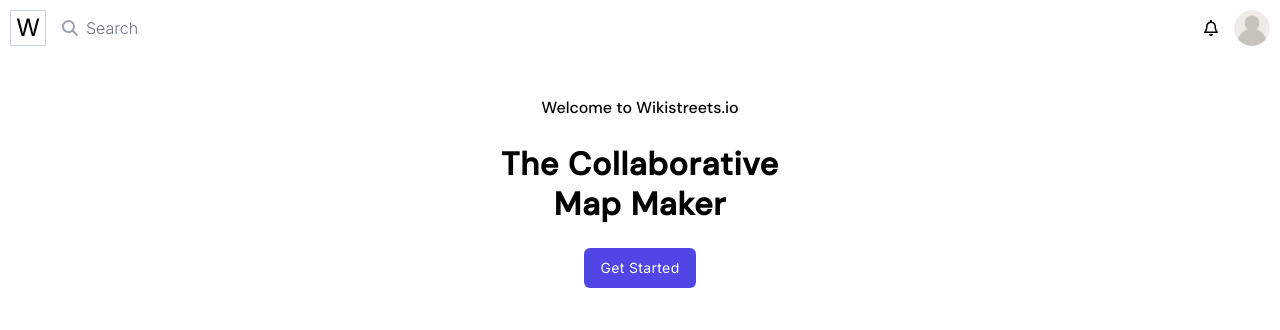
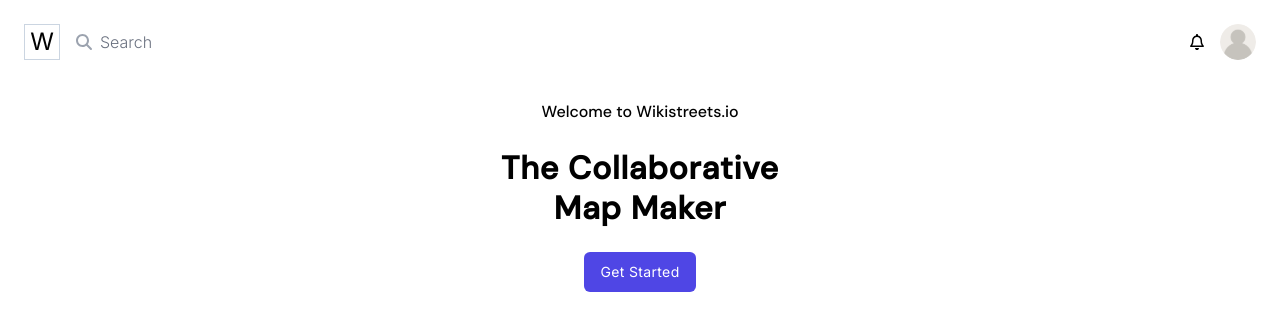
Before and after one commit to wikistreets/web-app, a Next.js app: page / in a window 1280 px wide. Shown: the top 330 px of the page. Built offline with nearby package versions, Linux system fonts and the light colour scheme.

Commit message:
update margin, padding

```diff
--- a/src/components/Header/Header.tsx
+++ b/src/components/Header/Header.tsx
@@ -18,7 +18,7 @@
   };
 
   return (
-    <nav className="Header w-full h-14 p-2.5 bg-white inline-flex items-center">
+    <nav className="Header w-full h-fit px-2.5 mt-2.5 sm:px-6 sm:mt-6 bg-white inline-flex items-center">
       <Link href="/">
         <Logo />
       </Link>
```
